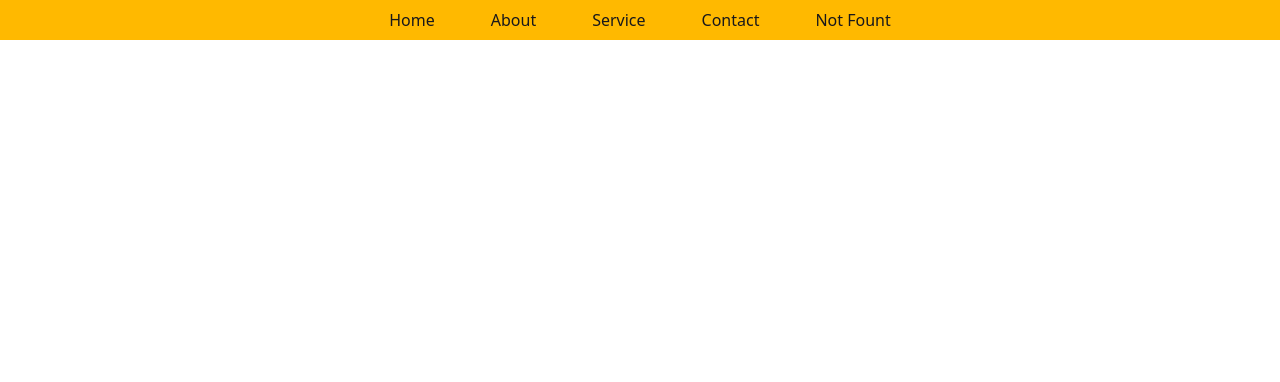
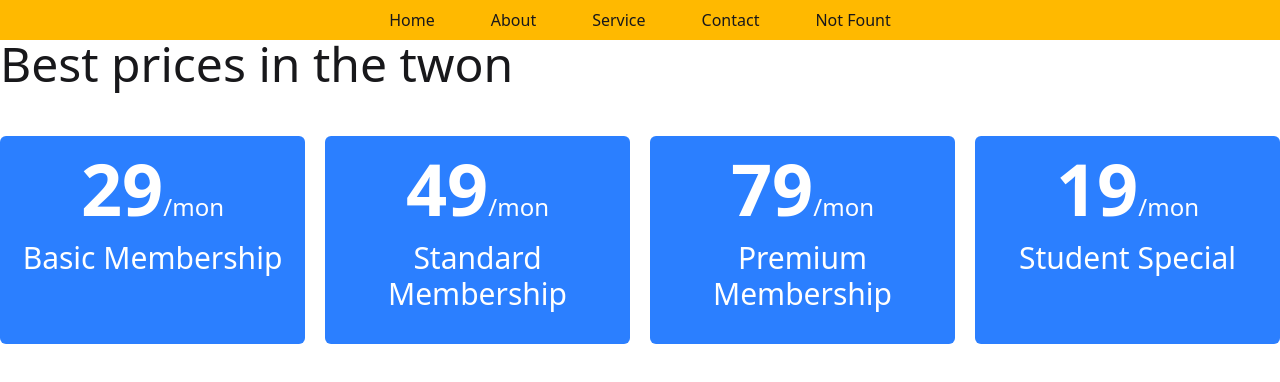
Before and after one commit to Methu-dev/price-option, a React (Vite) app: page / in a window 1280 px wide. Shown: the top 382 px of the page. Built offline with nearby package versions, Linux system fonts and the light colour scheme.

Commit message:
start card design

```diff
--- a/src/App.jsx
+++ b/src/App.jsx
@@ -1,12 +1,14 @@
 import './App.css'
 // import DaisyUi from './Components/DaisyNav/DaisyUi'
 import Nav from './Components/Navbar/Nav'
+import PriceOptions from './Components/PriceOptions/PriceOptions'
 function App() {
 
   return (
     <>
     {/* <DaisyUi></DaisyUi> */}
     <Nav/>
+    <PriceOptions />
       {/* <h1 className='text-3xl bg-red-700 text-center'>Vite + React</h1> */}
     </>
   )
--- /dev/null
+++ b/src/Components/Features/Fratures.jsx
@@ -0,0 +1,9 @@
+const Fratures = () => {
+  return (
+    <div>
+
+    </div>
+  )
+}
+
+export default Fratures
--- /dev/null
+++ b/src/Components/PriceOption/PriceOption.jsx
@@ -0,0 +1,14 @@
+const PriceOption = ({option}) => {
+const {name, features, price}= option;
+  return (
+    <div className='bg-blue-500 rounded-md p-4 text-white text-center'>
+      <h2 className=''>
+        <span className='text-7xl font-extrabold'>{price}</span>
+        <span className='text-2xl'>/mon</span>
+      </h2>
+      <h4 className='text-3xl my-4'>{name}</h4>
+    </div>
+  )
+}
+
+export default PriceOption
--- /dev/null
+++ b/src/Components/PriceOptions/PriceOptions.jsx
@@ -0,0 +1,70 @@
+
+import PriceOption from '../PriceOption/PriceOption';
+
+const PriceOptions = () => {
+    const gymPricingOptions = [
+  {
+    id: 1,
+    name: "Basic Membership",
+    price: 29,
+    features: [
+      "Access to gym equipment",
+      "Locker room access",
+      "1 Group class per week",
+      "Free Wi-Fi"
+    ]
+  },
+  {
+    id: 2,
+    name: "Standard Membership",
+    price: 49,
+    features: [
+      "Access to gym equipment",
+      "Locker room & showers",
+      "Unlimited group classes",
+      "One personal training session per month",
+      "Access to yoga studio",
+      "Nutrition consultation (once)"
+    ]
+  },
+  {
+    id: 3,
+    name: "Premium Membership",
+    price: 79,
+    features: [
+      "24/7 Gym Access",
+      "Private locker",
+      "Unlimited group & specialty classes",
+      "Weekly personal trainer sessions",
+      "Full nutrition plan",
+      "Sauna and spa access",
+      "Free guest pass (2/month)"
+    ]
+  },
+  {
+    id: 4,
+    name: "Student Special",
+    price: 19,
+    features: [
+      "Gym access (6 AM - 9 PM)",
+      "Limited group classes",
+      "Student locker area",
+      "Discounted personal training sessions",
+      "Free orientation session"
+    ]
+  }
+];
+
+  return (
+    <div>
+      <h2 className='text-5xl'>Best prices in the twon</h2>
+      <div className='grid grid-cols-4 gap-5 py-12'>
+        {
+        gymPricingOptions.map(option => <PriceOption key={option.id} option={option}/>)
+      }
+      </div>
+    </div>
+  )
+}
+
+export default PriceOptions
```
